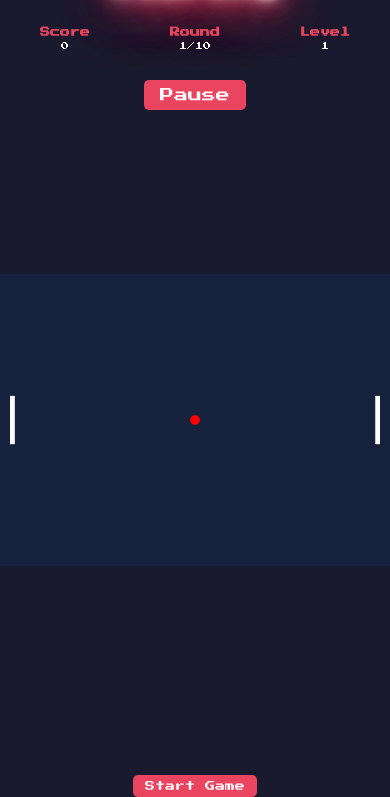
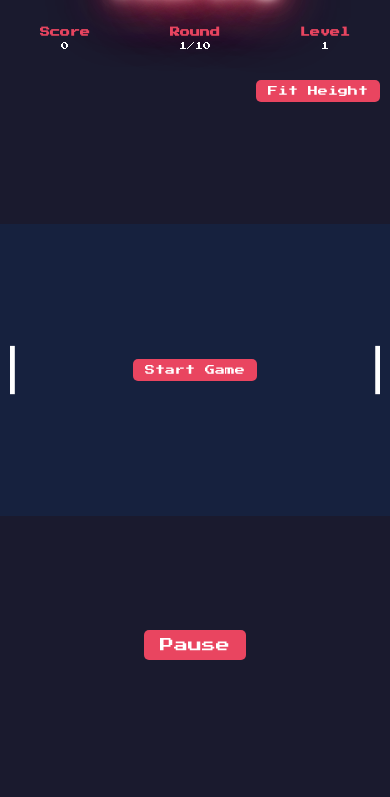
Before and after one commit to j1me/jimpong, a plain HTML site: page index.html in a window 390 px wide. Shown: the part 47-844 px from the top of the page. Drawn offline with Linux system fonts and the light colour scheme.

Commit message:
Sizing changes

```diff
--- a/index.html
+++ b/index.html
@@ -52,6 +52,12 @@
             <div id="gameContainer">
                 <canvas id="gameCanvas" width="800" height="600"></canvas>
 
+                <!-- Start/Restart Button (Moved into game container) -->
+                <button id="startButton">Start Game</button>
+
+                <!-- Toggle Orientation Button -->
+                <button id="toggleOrientationButton">Fit Height</button>
+
                 <!-- Congratulatory Message Overlay -->
                 <div id="congratsOverlay" class="overlay">
                     <h2>Congratulations! You've completed the round!</h2>
@@ -73,9 +79,6 @@
                 <button id="mobilePauseButton">Pause</button>
             </div>
         </div>
-
-        <!-- Start/Restart Button -->
-        <button id="startButton">Start Game</button>
     </div>
 
     <!-- Include external JavaScript file -->
--- a/script.js
+++ b/script.js
@@ -10,17 +10,12 @@ const ctx = canvas.getContext('2d');
 const LOGICAL_WIDTH = 800;
 const LOGICAL_HEIGHT = 600;
 
-// Scale factors for responsive canvas sizing
-let scaleX = 1;
-let scaleY = 1;
-
 // Responsive canvas sizing
 function resizeCanvas() {
-    const container = canvas.parentElement;
+    const container = document.getElementById('gameContainer');
     const containerWidth = container.clientWidth;
-    const containerHeight = window.innerHeight - document.getElementById('scoreboard').offsetHeight - document.getElementById('startButton').offsetHeight - 40; // Adjust based on other elements' height
+    const containerHeight = container.clientHeight;
 
-    // Maintain aspect ratio
     const aspect = LOGICAL_WIDTH / LOGICAL_HEIGHT;
     let newWidth = containerWidth;
     let newHeight = newWidth / aspect;
@@ -30,17 +25,26 @@ function resizeCanvas() {
         newWidth = newHeight * aspect;
     }
 
+    // Set canvas display size
     canvas.style.width = `${newWidth}px`;
     canvas.style.height = `${newHeight}px`;
-
-    // Update scale factors
-    scaleX = newWidth / LOGICAL_WIDTH;
-    scaleY = newHeight / LOGICAL_HEIGHT;
 }
 
 window.addEventListener('resize', resizeCanvas);
-window.addEventListener('load', resizeCanvas);
-resizeCanvas(); // Initial call
+window.addEventListener('load', () => {
+    resizeCanvas();
+    initGame(); // Initialize game elements after canvas size is set
+});
+
+function initGame() {
+    // Initialize Paddle and Ball Positions based on canvas size
+    leftPaddle.x = 20;
+    leftPaddle.y = canvas.height / 2 - paddleHeight / 2;
+    rightPaddle.x = canvas.width - 20 - paddleWidth;
+    rightPaddle.y = canvas.height / 2 - paddleHeight / 2;
+    ball.x = canvas.width / 2;
+    ball.y = canvas.height / 2;
+}
 
 // Paddle and Ball Dimensions
 const paddleWidth = 10;
@@ -50,15 +54,15 @@ const ballRadius = 10;
 // Paddle Objects
 let leftPaddle = {
     x: 20,
-    y: LOGICAL_HEIGHT / 2 - paddleHeight / 2,
+    y: 0, // Will be set in initGame()
     width: paddleWidth,
     height: paddleHeight,
     dy: 0
 };
 
 let rightPaddle = {
-    x: LOGICAL_WIDTH - 20 - paddleWidth,
-    y: LOGICAL_HEIGHT / 2 - paddleHeight / 2,
+    x: 0, // Will be set in initGame()
+    y: 0, // Will be set in initGame()
     width: paddleWidth,
     height: paddleHeight,
     dy: 0
@@ -66,8 +70,8 @@ let rightPaddle = {
 
 // Ball Object
 let ball = {
-    x: LOGICAL_WIDTH / 2,
-    y: LOGICAL_HEIGHT / 2,
+    x: 0, // Will be set in initGame()
+    y: 0, // Will be set in initGame()
     radius: ballRadius,
     speed: 5,
     dx: 0,
@@ -88,9 +92,32 @@ let isPaused = false;
 // DOM Elements
 const startButton = document.getElementById('startButton');
 const mobilePauseButton = document.getElementById('mobilePauseButton');
+const toggleOrientationButton = document.getElementById('toggleOrientationButton');
 const congratsOverlay = document.getElementById('congratsOverlay');
 const gameOverOverlay = document.getElementById('gameOverOverlay');
 const pauseOverlay = document.getElementById('pauseOverlay');
+
+// Initialize Toggle Orientation Button Text
+toggleOrientationButton.textContent = 'Fit Height';
+
+// Variable to toggle between fitting to width or height
+let fitToWidth = true; // Initially fit canvas to width
+
+// Event Listener for Toggle Orientation Button
+toggleOrientationButton.addEventListener('click', () => {
+    fitToWidth = !fitToWidth;
+    if (fitToWidth) {
+        canvas.style.width = '100%';
+        canvas.style.height = 'auto';
+        toggleOrientationButton.textContent = 'Fit Height';
+    } else {
+        canvas.style.width = 'auto';
+        canvas.style.height = '100%';
+        toggleOrientationButton.textContent = 'Fit Width';
+    }
+    resizeCanvas();
+    initGame(); // Re-initialize positions after resizing
+});
 
 // Event Listeners for Keyboard Controls
 document.addEventListener('keydown', (e) => {
@@ -142,20 +169,20 @@ function startGame() {
     isPaused = false;
     ball.dx = (Math.random() > 0.5 ? 1 : -1) * ball.speed;
     ball.dy = (Math.random() > 0.5 ? 1 : -1) * ball.speed;
-    startButton.textContent = 'Restart Game';
+    startButton.style.display = 'none'; // Hide the Start button
     mobilePauseButton.textContent = 'Pause';
     hideOverlays();
 }
 
 // Function to Reset the Ball Position and State
 function resetBall() {
-    ball.x = LOGICAL_WIDTH / 2;
-    ball.y = LOGICAL_HEIGHT / 2;
+    ball.x = canvas.width / 2;
+    ball.y = canvas.height / 2;
     ball.dx = 0;
     ball.dy = 0;
     gameStarted = false;
     isPaused = false;
-    startButton.textContent = 'Start Game';
+    startButton.style.display = 'block'; // Show the Start button
     mobilePauseButton.textContent = 'Pause';
     hideOverlays();
 }
@@ -178,7 +205,7 @@ function drawBall() {
 // Function to Render the Game Elements
 function draw() {
     // Clear the canvas
-    ctx.clearRect(0, 0, LOGICAL_WIDTH, LOGICAL_HEIGHT);
+    ctx.clearRect(0, 0, canvas.width, canvas.height);
 
     // Draw paddles and ball
     drawPaddle(leftPaddle);
@@ -212,12 +239,12 @@ function updatePaddles() {
 
     // Prevent Paddles from Moving Out of Canvas
     if (leftPaddle.y < 0) leftPaddle.y = 0;
-    if (leftPaddle.y + leftPaddle.height > LOGICAL_HEIGHT)
-        leftPaddle.y = LOGICAL_HEIGHT - leftPaddle.height;
+    if (leftPaddle.y + leftPaddle.height > canvas.height)
+        leftPaddle.y = canvas.height - leftPaddle.height;
 
     if (rightPaddle.y < 0) rightPaddle.y = 0;
-    if (rightPaddle.y + rightPaddle.height > LOGICAL_HEIGHT)
-        rightPaddle.y = LOGICAL_HEIGHT - rightPaddle.height;
+    if (rightPaddle.y + rightPaddle.height > canvas.height)
+        rightPaddle.y = canvas.height - rightPaddle.height;
 }
 
 // Function to Update Ball Position and Handle Collisions
@@ -227,7 +254,7 @@ function updateBall() {
         ball.y += ball.dy;
 
         // Top and Bottom Wall Collision
-        if (ball.y - ball.radius < 0 || ball.y + ball.radius > LOGICAL_HEIGHT) {
+        if (ball.y - ball.radius < 0 || ball.y + ball.radius > canvas.height) {
             ball.dy *= -1;
         }
 
@@ -254,7 +281,7 @@ function updateBall() {
         }
 
         // Miss Detection
-        if (ball.x - ball.radius < 0 || ball.x + ball.radius > LOGICAL_WIDTH) {
+        if (ball.x - ball.radius < 0 || ball.x + ball.radius > canvas.width) {
             showGameOver();
         }
     }
@@ -317,9 +344,7 @@ function gameLoop() {
     requestAnimationFrame(gameLoop);
 }
 
-// Initialize the Game
-resetBall();
-updateScoreboard();
+// Start the Game Loop
 gameLoop();
 
 /*
@@ -376,12 +401,6 @@ function togglePause() {
 }
 
 /*
-   Accessibility Enhancements:
-   - Overlays automatically focus the primary button when displayed.
-   - Buttons are natively focusable and can be activated with the Enter key.
-*/
-
-/*
    Touch Controls for Mobile
 */
 
@@ -416,14 +435,14 @@ function handleTouchMove(e) {
             leftPaddle.y += deltaY * 0.5; // Adjust sensitivity
             // Prevent paddle from moving out of canvas
             if (leftPaddle.y < 0) leftPaddle.y = 0;
-            if (leftPaddle.y + leftPaddle.height > LOGICAL_HEIGHT)
-                leftPaddle.y = LOGICAL_HEIGHT - leftPaddle.height;
+            if (leftPaddle.y + leftPaddle.height > canvas.height)
+                leftPaddle.y = canvas.height - leftPaddle.height;
         } else { // Right side touches move right paddle
             rightPaddle.y += deltaY * 0.5; // Adjust sensitivity
             // Prevent paddle from moving out of canvas
             if (rightPaddle.y < 0) rightPaddle.y = 0;
-            if (rightPaddle.y + rightPaddle.height > LOGICAL_HEIGHT)
-                rightPaddle.y = LOGICAL_HEIGHT - rightPaddle.height;
+            if (rightPaddle.y + rightPaddle.height > canvas.height)
+                rightPaddle.y = canvas.height - rightPaddle.height;
         }
 
         // Update touch positions
@@ -447,19 +466,3 @@ canvas.addEventListener('touchstart', handleTouchStart, false);
 canvas.addEventListener('touchmove', handleTouchMove, false);
 canvas.addEventListener('touchend', handleTouchEnd, false);
 canvas.addEventListener('touchcancel', handleTouchEnd, false);
-
-/*
-   Orientation Handling
-*/
-
-// Function to check device orientation and prompt user
-function checkOrientation() {
-    if (window.innerWidth < window.innerHeight) {
-        // Portrait mode detected
-        alert("Please rotate your device to landscape mode for the best experience.");
-    }
-}
-
-window.addEventListener('orientationchange', checkOrientation);
-window.addEventListener('resize', checkOrientation);
-window.addEventListener('load', checkOrientation);
--- a/styles.css
+++ b/styles.css
@@ -13,7 +13,6 @@ body {
     display: flex;
     flex-direction: column;
     align-items: center;
-    min-height: 100vh;
 }
 
 /* Game Title with Glowing Animation */
@@ -55,7 +54,6 @@ h1 {
     padding: 0;
     box-sizing: border-box;
     position: relative;
-    flex: 1;
 }
 
 /* Scoreboard Styling */
@@ -123,23 +121,29 @@ h1 {
     align-items: center;
     justify-content: center;
     position: relative;
-    flex: 1;
+    flex: 1 1 600px;
     margin: 0;
+    width: 100%;
+    max-width: 800px;
 }
 
+/* Canvas Styling */
 canvas {
     background-color: #16213e;
     border: none;
     border-radius: 0;
     box-shadow: none;
-    max-width: 100%;
+    width: 100%;
     height: auto;
-    flex: 1;
     touch-action: none; /* Prevent default touch behaviors */
 }
 
 /* Start/Restart Button Styling */
 #startButton {
+    position: absolute;
+    top: 50%;
+    left: 50%;
+    transform: translate(-50%, -50%);
     font-family: 'Press Start 2P', cursive;
     font-size: 14px;
     padding: 10px 20px;
@@ -149,7 +153,6 @@ canvas {
     border-radius: 5px;
     cursor: pointer;
     transition: background-color 0.3s ease;
-    margin-top: 10px;
     z-index: 5;
 }
 
@@ -161,7 +164,7 @@ canvas {
 #mobilePauseButton {
     display: none; /* Hidden by default, shown on mobile */
     position: absolute;
-    top: 10px;
+    bottom: 10px;
     left: 50%;
     transform: translateX(-50%);
     font-family: 'Press Start 2P', cursive;
@@ -177,6 +180,27 @@ canvas {
 }
 
 #mobilePauseButton:hover {
+    background-color: #ff6b6b;
+}
+
+/* Toggle Orientation Button */
+#toggleOrientationButton {
+    position: absolute;
+    top: 10px;
+    right: 10px;
+    font-family: 'Press Start 2P', cursive;
+    font-size: 14px;
+    padding: 8px 16px;
+    background-color: #e94560;
+    color: #fff;
+    border: none;
+    border-radius: 5px;
+    cursor: pointer;
+    transition: background-color 0.3s ease;
+    z-index: 10;
+}
+
+#toggleOrientationButton:hover {
     background-color: #ff6b6b;
 }
 
@@ -244,6 +268,10 @@ canvas {
 @media (max-width: 1024px) {
     #mainContainer {
         flex-direction: column;
+        align-items: center;
+    }
+    #gameContainer {
+        max-width: 100%;
     }
 }
 
@@ -263,7 +291,10 @@ canvas {
     #startButton {
         font-size: 12px;
         padding: 8px 16px;
-        margin-top: 5px;
+    }
+    #toggleOrientationButton {
+        font-size: 12px;
+        padding: 8px 16px;
     }
     /* Hide controls instructions on mobile */
     #controlsContainer {
@@ -289,4 +320,8 @@ canvas {
         font-size: 10px;
         padding: 6px 12px;
     }
+    #toggleOrientationButton {
+        font-size: 10px;
+        padding: 6px 12px;
+    }
 }
```
